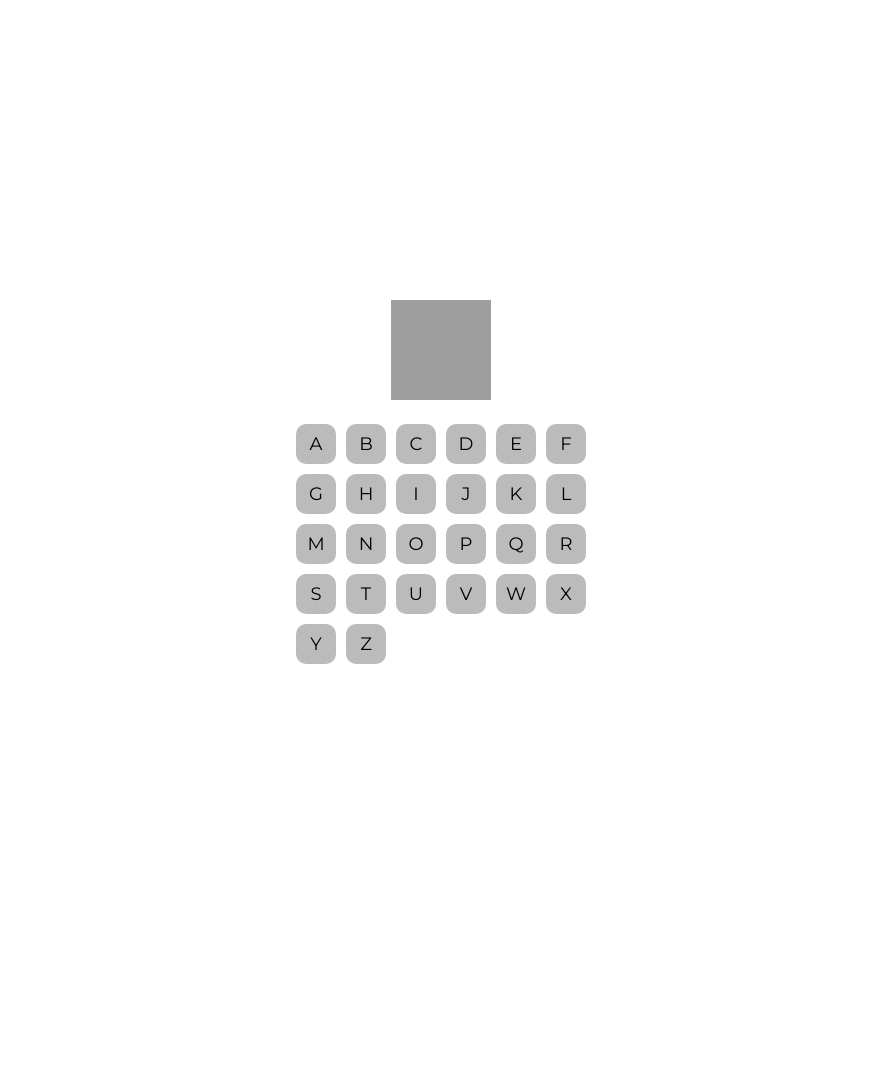
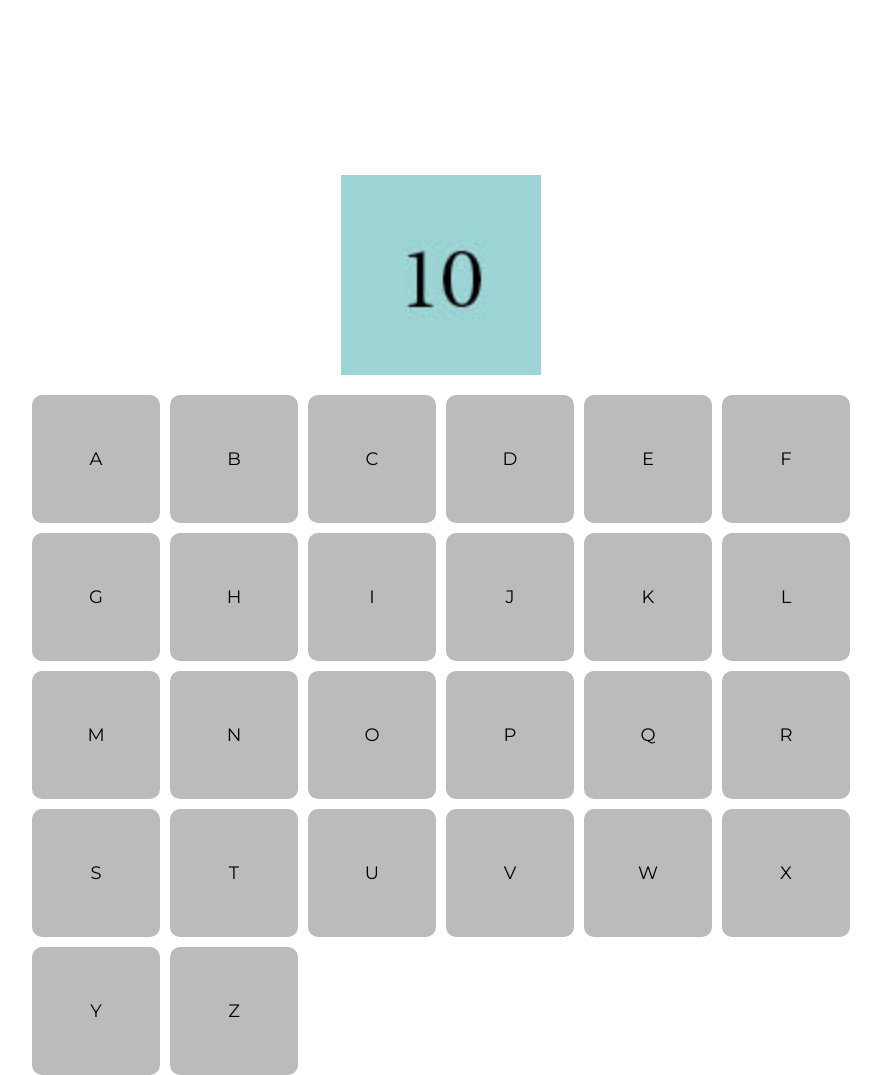
Before and after one commit to NoahNxT/NxTMan, a PHP site: page /game.php in a window 1280 px wide. Shown: the whole page, without its empty margins (199-1080 px from the left). Before the commit the page ends 664 px from the top, so only its background shows below. Run offline with PHP 8.4, Linux system fonts and the light colour scheme; grey boxes are pictures that could not be loaded.

Commit message:
hangman test images toegevoegd, id's gegeven aan images en key's

```diff
--- a/game.php
+++ b/game.php
@@ -11,36 +11,49 @@
 
 <div class="gamePageContainer">
   <div class="hangmanImages">
-    <img src="https://source.unsplash.com/100x100/?cat" alt="">
+    <img id="1" class="hangmanImages--img1" src="img/hangmanImg/1.jpg" alt="" width=200 height=200>
+    <img id="2" class="hangmanImages--img2" src="img/hangmanImg/2.jpg" alt="" width=200 height=200>
+    <img id="3" class="hangmanImages--img3" src="img/hangmanImg/3.jpg" alt="" width=200 height=200>
+    <img id="4" class="hangmanImages--img4" src="img/hangmanImg/4.jpg" alt="" width=200 height=200>
+    <img id="5" class="hangmanImages--img5" src="img/hangmanImg/5.jpg" alt="" width=200 height=200>
+    <img id="6" class="hangmanImages--img6" src="img/hangmanImg/6.jpg" alt="" width=200 height=200>
+    <img id="7" class="hangmanImages--img7" src="img/hangmanImg/7.jpg" alt="" width=200 height=200>
+    <img id="8" class="hangmanImages--img8" src="img/hangmanImg/8.jpg" alt="" width=200 height=200>
+    <img id="9" class="hangmanImages--img9" src="img/hangmanImg/9.jpg" alt="" width=200 height=200>
+    <img id="10" class="hangmanImages--img10" src="img/hangmanImg/10.jpg" alt="" width=200 height=200>
   </div>
 
-  <div class="keyContainer">
-    <button value="a" class="key">A</button>
-    <button value="b" class="key">B</button>
-    <button value="c" class="key">C</button>
-    <button value="d" class="key">D</button>
-    <button value="e" class="key">E</button>
-    <button value="f" class="key">F</button>
-    <button value="g" class="key">G</button>
-    <button value="h" class="key">H</button>
-    <button value="i" class="key">I</button>
-    <button value="j" class="key">J</button>
-    <button value="k" class="key">K</button>
-    <button value="l" class="key">L</button>
-    <button value="m" class="key">M</button>
-    <button value="n" class="key">N</button>
-    <button value="o" class="key">O</button>
-    <button value="p" class="key">P</button>
-    <button value="q" class="key">Q</button>
-    <button value="r" class="key">R</button>
-    <button value="s" class="key">S</button>
-    <button value="t" class="key">T</button>
-    <button value="u" class="key">U</button>
-    <button value="v" class="key">V</button>
-    <button value="w" class="key">W</button>
-    <button value="x" class="key">X</button>
-    <button value="y" class="key">Y</button>
-    <button value="z" class="key">Z</button>
+  <div class="gridOutput">
+
+  </div>
+
+  <div class="gridInput">
+    <button id="a" class="key">A</button>
+    <button id="b" class="key">B</button>
+    <button id="c" class="key">C</button>
+    <button id="d" class="key">D</button>
+    <button id="e" class="key">E</button>
+    <button id="f" class="key">F</button>
+    <button id="g" class="key">G</button>
+    <button id="h" class="key">H</button>
+    <button id="i" class="key">I</button>
+    <button id="j" class="key">J</button>
+    <button id="k" class="key">K</button>
+    <button id="l" class="key">L</button>
+    <button id="m" class="key">M</button>
+    <button id="n" class="key">N</button>
+    <button id="o" class="key">O</button>
+    <button id="p" class="key">P</button>
+    <button id="q" class="key">Q</button>
+    <button id="r" class="key">R</button>
+    <button id="s" class="key">S</button>
+    <button id="t" class="key">T</button>
+    <button id="u" class="key">U</button>
+    <button id="v" class="key">V</button>
+    <button id="w" class="key">W</button>
+    <button id="x" class="key">X</button>
+    <button id="y" class="key">Y</button>
+    <button id="z" class="key">Z</button>
   </div>
 
 </div>
--- a/style.css
+++ b/style.css
@@ -56,7 +56,7 @@ h1 {
 .boePageContainer,
 .gamePageContainer {
   width: 80vw;
-  height: 200px;
+  height: 450px;
   position: absolute;
   top: 0;
   bottom: 0;
@@ -80,9 +80,64 @@ h1 {
   font-size: 18px;
 }
 
-/* game.php */
+/* ----------game.php---------- */
 
-.keyContainer {
+/* hangman images */
+
+.hangmanImages {
+  /* display: inline-block; */
+  position: relative;
+  height: 200px;
+  width: 200px;
+}
+
+.hangmanImages--img1,
+.hangmanImages--img2,
+.hangmanImages--img3,
+.hangmanImages--img4,
+.hangmanImages--img5,
+.hangmanImages--img6,
+.hangmanImages--img7,
+.hangmanImages--img8,
+.hangmanImages--img9,
+.hangmanImages--img10 {
+  position: absolute;
+}
+
+.hangmanImages--img1 {
+  z-index: 1;
+}
+.hangmanImages--img2 {
+  z-index: 2;
+}
+.hangmanImages--img3 {
+  z-index: 3;
+}
+.hangmanImages--img4 {
+  z-index: 4;
+}
+.hangmanImages--img5 {
+  z-index: 5;
+}
+.hangmanImages--img6 {
+  z-index: 6;
+}
+.hangmanImages--img7 {
+  z-index: 7;
+}
+.hangmanImages--img8 {
+  z-index: 8;
+}
+.hangmanImages--img9 {
+  z-index: 9;
+}
+.hangmanImages--img10 {
+  z-index: 10;
+}
+
+/* keyboard */
+
+.gridInput {
   display: grid;
   grid-template-columns: 1fr 1fr 1fr 1fr 1fr 1fr;
   grid-gap: 10px;
@@ -90,8 +145,8 @@ h1 {
 }
 
 .key {
-  height: 40px;
-  width: 40px;
+  height: 10vw;
+  width: 10vw;
   background-color: rgb(187, 187, 187);
   color: black;
   font-size: 18px;
@@ -101,5 +156,5 @@ h1 {
 }
 
 .key:active {
-  background-color: rgb(177, 255, 221);
+  background-color: #9cd4d6;
 }
```
Also changed, not shown: img/hangmanImg/1.jpg (added), img/hangmanImg/10.jpg (added), img/hangmanImg/2.jpg (added), img/hangmanImg/3.jpg (added), img/hangmanImg/4.jpg (added), img/hangmanImg/5.jpg (added), img/hangmanImg/6.jpg (added), img/hangmanImg/7.jpg (added), img/hangmanImg/8.jpg (added), img/hangmanImg/9.jpg (added), 2 other files.
